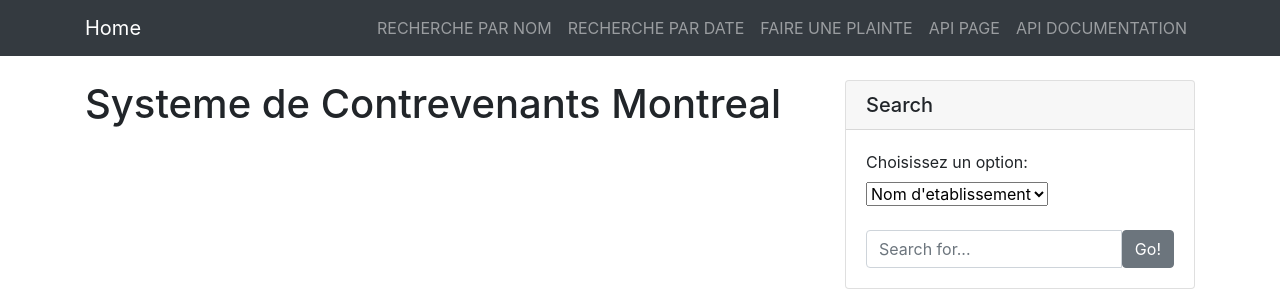
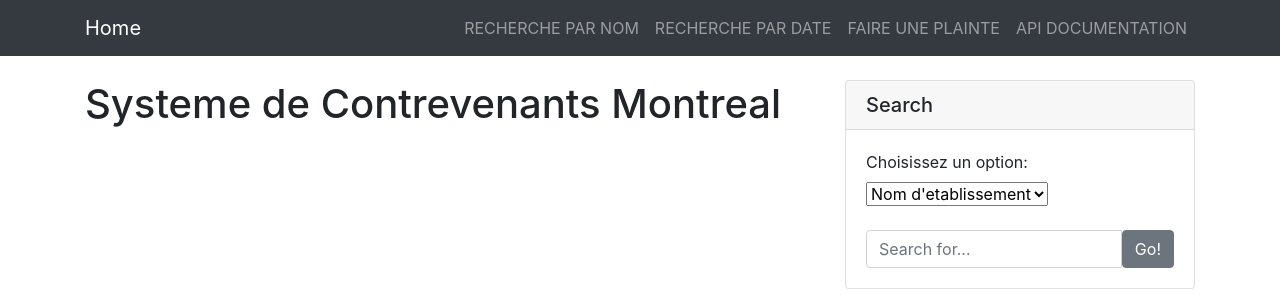
Before and after one commit to SCVFlare/Restful-Montreal, a Flask app: page / in a window 1280 px wide. Shown: the top 300 px of the page. Run offline with Flask 2, Linux system fonts and the light colour scheme; some libraries are stand-ins or nearby versions.

Commit message:
final probably

```diff
--- a/app.py
+++ b/app.py
@@ -58,10 +58,6 @@ def get_infractions(etablissement):
 @app.route('/plainte')
 def plainte():
 	return render_template("plainte.html")
-
-@app.route('/api')
-def api_page():
-	return render_template("api.html")
 
 @app.route('/api/doc')
 def get_api_doc():
--- a/templates/api.html
+++ /dev/null
@@ -1,4 +0,0 @@
-{% extends "skeleton.html" %}
-{% block content %}
-		<h>/api/doc for documentation</h>
-{% endblock %}
--- a/templates/skeleton.html
+++ b/templates/skeleton.html
@@ -31,9 +31,6 @@
 		  <li class="nav-item">
             <a class="nav-link" href="/plainte">FAIRE UNE PLAINTE</a>
           </li>
-          <li class="nav-item">
-            <a class="nav-link" href="/api">API PAGE</a>
-          </li>
 		  <li class="nav-item">
             <a class="nav-link" href="/api/doc">API DOCUMENTATION</a>
           </li>
```
